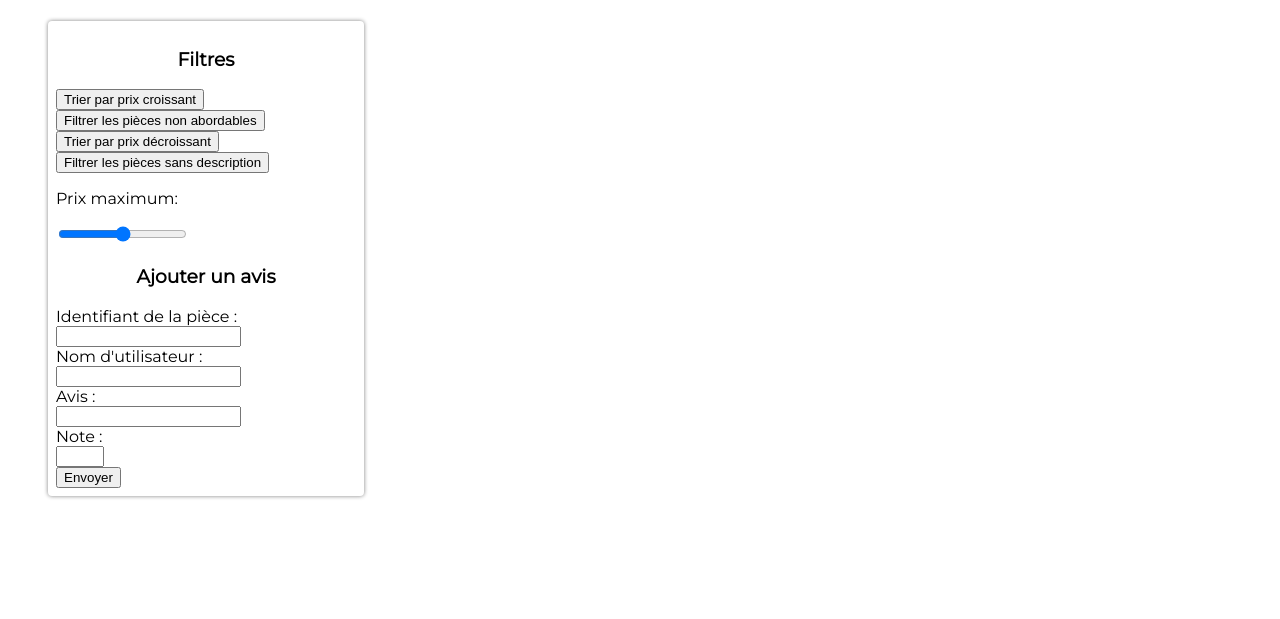
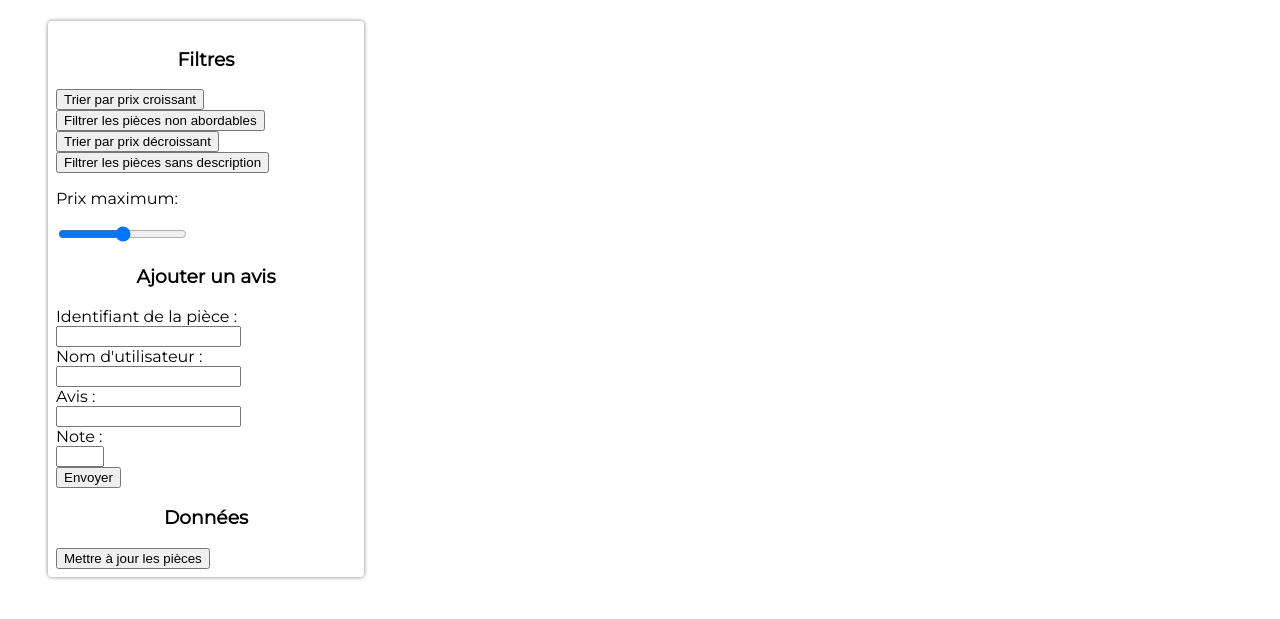
Before and after one commit to sofiane-abou-abderrahim/les-bonnes-pieces-js-oc, a website with bundled scripts: page index.html in a window 1280 px wide. Shown: the part 117-736 px from the top of the page. Built offline with nearby package versions, Linux system fonts and the light colour scheme; files whose address does not match are found by name.

Commit message:
added a button to update data

```diff
--- a/index.html
+++ b/index.html
@@ -45,6 +45,8 @@
           <input type="number" name="stars-number" min="0" max="5" /><br />
           <button>Envoyer</button>
         </form>
+        <h3>Données</h3>
+        <button class="btn-update">Mettre à jour les pièces</button>
       </section>
 
       <!-- Product sheets -->
```
